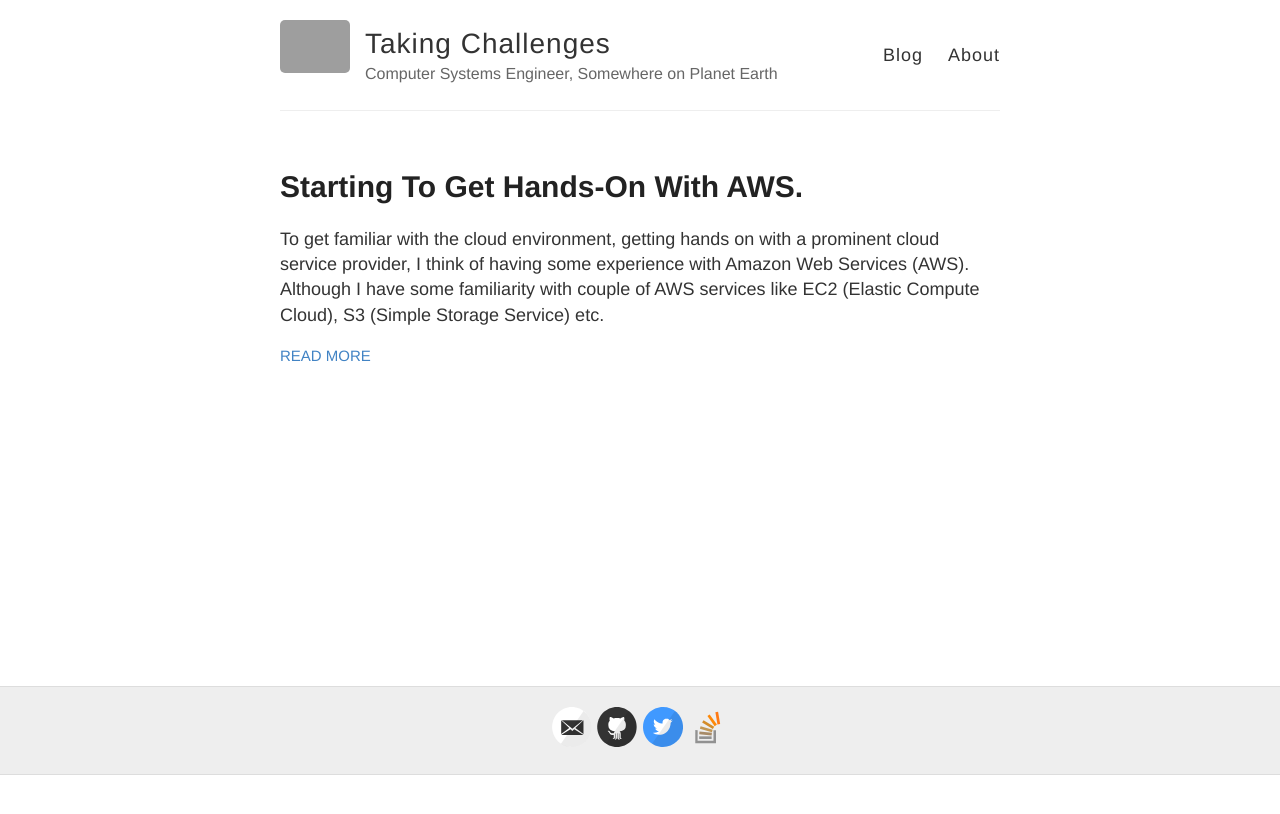
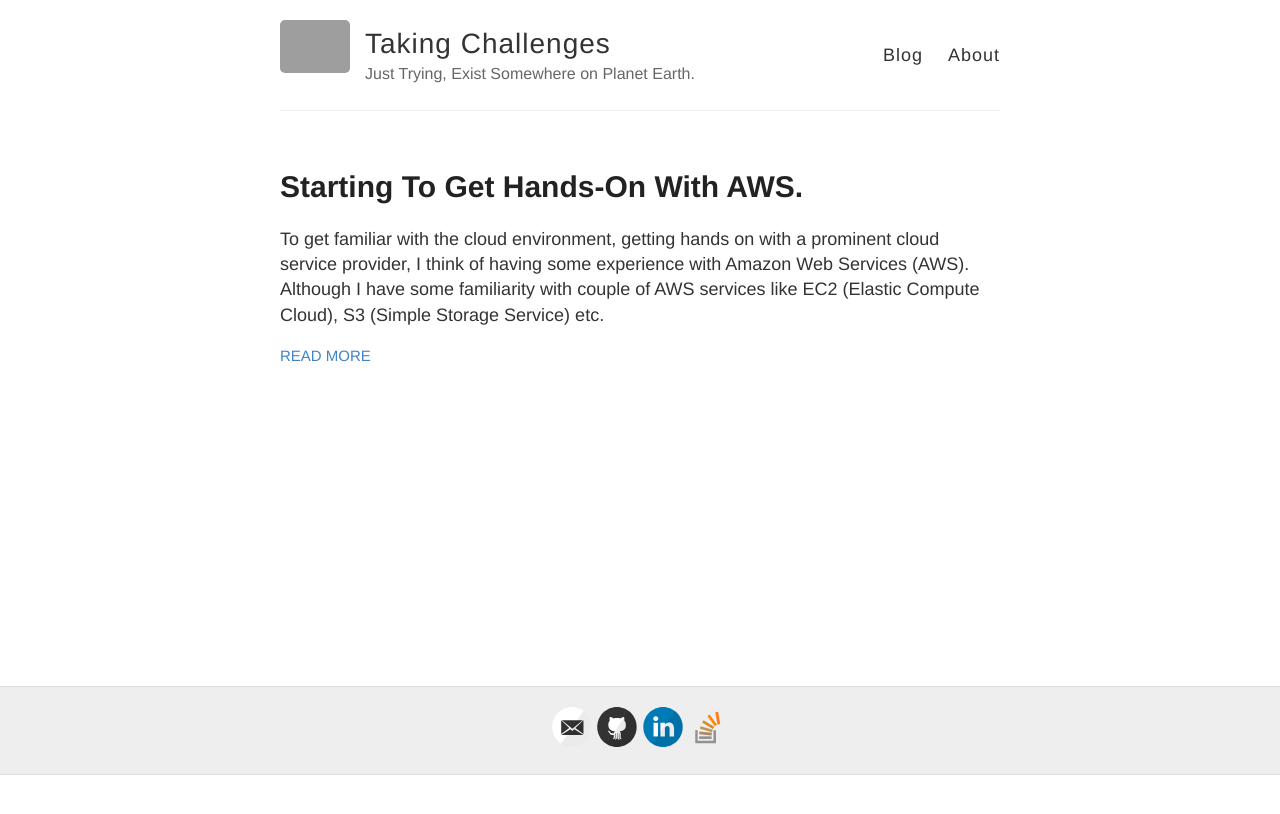
Before and after one commit to takingchallenges/takingchallenges.github.io, a Jekyll site: the page built from index.html, in a window 1280 px wide. Shown: the top 814 px of the page. Built offline with Jekyll 4.4.1, drawn with Linux system fonts in a browser that asks for light colours; grey boxes are pictures that could not be loaded.

Commit message:
Update _config.yml

```diff
--- a/_config.yml
+++ b/_config.yml
@@ -6,7 +6,7 @@
 name: Taking Challenges
 
 # Short bio or description (displayed in the header)
-description: Computer Systems Engineer, Somewhere on Planet Earth
+description: Just Trying, Exist Somewhere on Planet Earth.
 
 # URL of your avatar or profile pic (you could use your GitHub profile pic)
 avatar: https://raw.githubusercontent.com/barryclark/jekyll-now/master/images/jekyll-logo.png
@@ -22,8 +22,8 @@ footer-links:
   # facebook:
   # flickr:
   github: syedsaadahmed
-  linkedin:
-  twitter: syedsaadahmed20
+  linkedin: syed-saad-ahmed-460256100
+  # twitter: syedsaadahmed20
   stackoverflow: /users/6422740/syed-saad-ahmed  # your stackoverflow profile, e.g. "users/50476/bart-kiers"
   # youtube: # channel/<your_long_string> or user/<user-name>
   # googleplus: # anything in your profile username that comes after plus.google.com/
```
